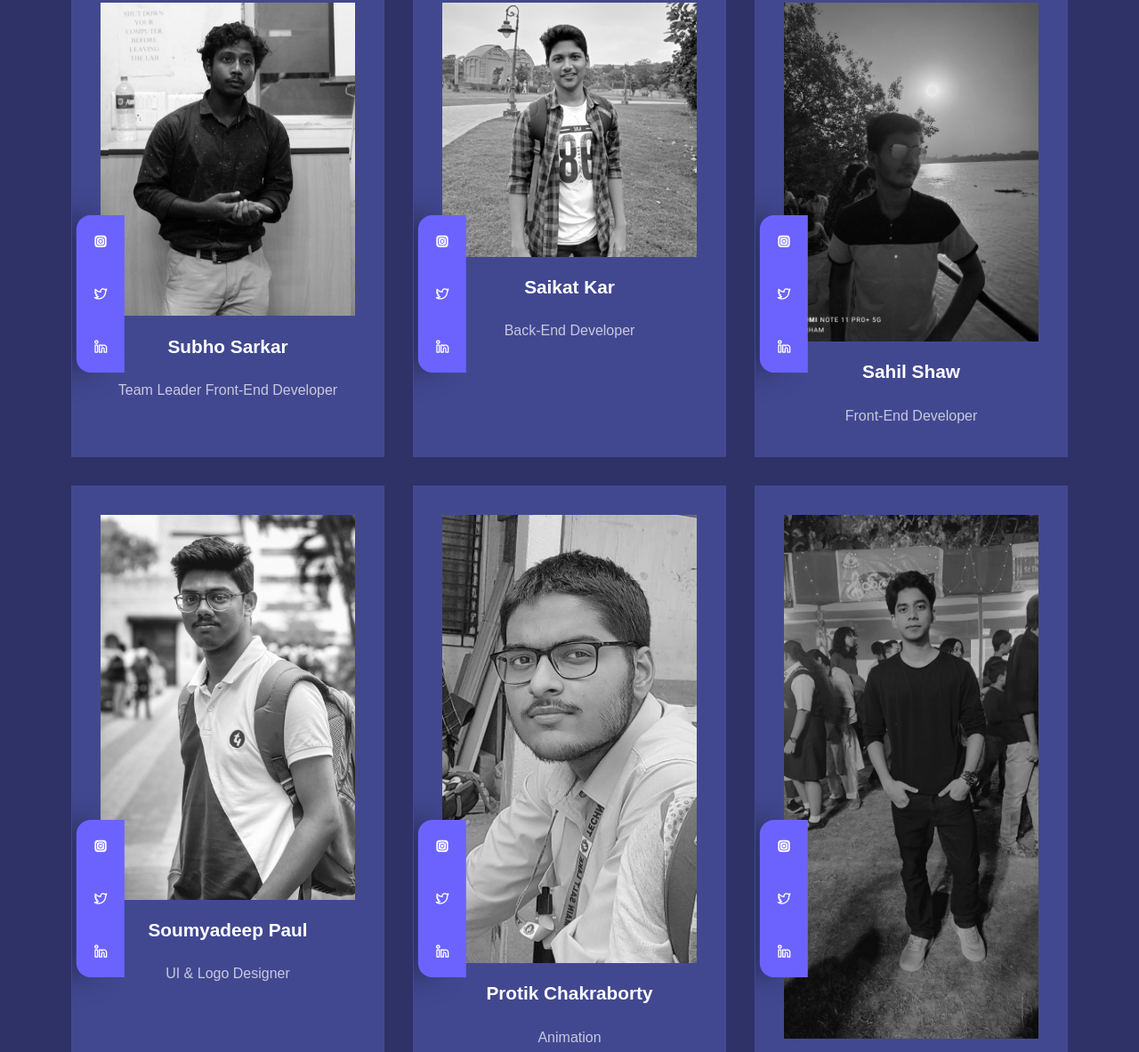
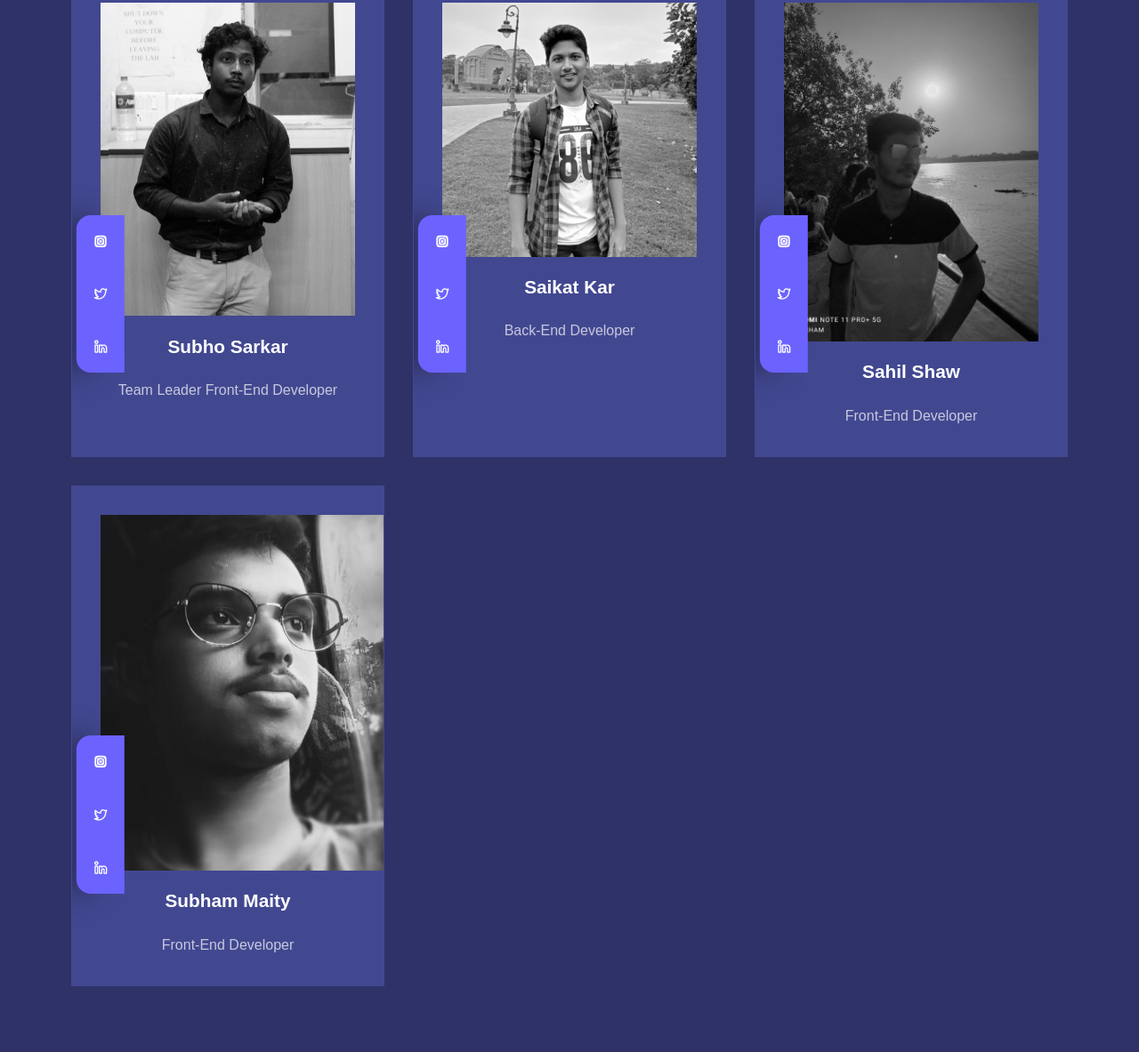
Before and after one commit to SaikatKar-12/ClubManagement, a website: page public/home/about.html in a window 1280 px wide. Shown: the part 912-2095 px from the top of the page at 89% size. Drawn offline with nearby package versions, Linux system fonts and the light colour scheme.

Commit message:
Added my card in about page

```diff
--- a/public/home/about.html
+++ b/public/home/about.html
@@ -1,24 +1,31 @@
 <!DOCTYPE html>
 <html lang="en">
   <head>
-    <meta charset="UTF-8">
-    <meta name="viewport" content="width=device-width, initial-scale=1.0">
-    <link rel="stylesheet" href="Home.css">
-    <link rel="stylesheet" href="About.css">
-    <link rel="stylesheet" href="https://unicons.iconscout.com/release/v2.1.6/css/unicons.css">
-    <link rel="preconnect" href="https://fonts.googleapis.com">
-<link rel="preconnect" href="https://fonts.gstatic.com" crossorigin>
-<link href="https://fonts.googleapis.com/css2?family=Montserrat+Alternates:wght@300;400;500;600;700;800;900&display=swap" rel="stylesheet">
-
-
-
+    <meta charset="UTF-8" />
+    <meta name="viewport" content="width=device-width, initial-scale=1.0" />
+    <link rel="stylesheet" href="Home.css" />
+    <link rel="stylesheet" href="About.css" />
+    <link
+      rel="stylesheet"
+      href="https://unicons.iconscout.com/release/v2.1.6/css/unicons.css"
+    />
+    <link rel="preconnect" href="https://fonts.googleapis.com" />
+    <link rel="preconnect" href="https://fonts.gstatic.com" crossorigin />
+    <link
+      href="https://fonts.googleapis.com/css2?family=Montserrat+Alternates:wght@300;400;500;600;700;800;900&display=swap"
+      rel="stylesheet"
+    />
 
     <title>CAMPUS CONNECT</title>
   </head>
   <body>
     <nav>
-        <div class = "container nav_container">
-            <img src="campus.png" alt="HTML5 Icon" style="width:100px;height:100px;">
+      <div class="container nav_container">
+        <img
+          src="campus.png"
+          alt="HTML5 Icon"
+          style="width: 100px; height: 100px"
+        />
 
         <a href="Home.html"><h4>CAMPUS CONNECT</h4></a>
         <ul class="nav_menu">
@@ -27,10 +34,12 @@
           <li><a href="../clubPage/clubPage.html">Clubs</a></li>
           <li><a href="../eventpage/index.html">Events</a></li>
           <li><a href="Contact.html">Contact</a></li>
-                <li id="request-element" style="display: none;"><a href="../permission/index.html">Requests</a></li>
+          <li id="request-element" style="display: none">
+            <a href="../permission/index.html">Requests</a>
+          </li>
           <li class="login-buttons">
-                    <button id="login-btn" style="display: none;">Login</button>
-                    <button id="logout-btn" style="display: none;">Logout</button>
+            <button id="login-btn" style="display: none">Login</button>
+            <button id="logout-btn" style="display: none">Logout</button>
           </li>
         </ul>
         <button id="open-menu-btn"><i class="uil uil-bars"></i></button>
@@ -38,18 +47,19 @@
       </div>
     </nav>
 
-
-
     <section class="about_achievements">
       <div class="container about_achievements-container">
         <div class="about_achievements-left">
-                <img src="achive.png" style="width:440px;height:300px;">
+          <img src="achive.png" style="width: 440px; height: 300px" />
         </div>
         <div class="about_achievements-right">
           <h1>Achievements</h1>
           <p>
-                    No more struggling for getting attendee!!!
-                    By partnering with student organizations, clubs, and influential individuals who can help promote your event to their networks we can increase student interest and participation in your event, ultimately minimizing the struggle of attracting attendees.
+            No more struggling for getting attendee!!! By partnering with
+            student organizations, clubs, and influential individuals who can
+            help promote your event to their networks we can increase student
+            interest and participation in your event, ultimately minimizing the
+            struggle of attracting attendees.
           </p>
           <div class="achievements_cards">
             <article class="achievements_card">
@@ -75,69 +85,97 @@
               <h3>30+</h3>
               <p>Colleges</p>
             </article>
-
-
           </div>
         </div>
       </div>
     </section>
-
-
-
-
 
     <section class="team">
       <h2>Meet Our Team</h2>
       <div class="container team_container">
         <article class="team_member">
           <div class="team_member-image">
-                    <img src="subho.jpg">
+            <img src="subho.jpg" />
           </div>
           <div class="team_member-info">
             <h4>Subho Sarkar</h4>
-                    <p>
-                        Team Leader
-                        Front-End Developer
-                    </p>
+            <p>Team Leader Front-End Developer</p>
           </div>
           <div class="team_member-socials">
-                    <a href="https://instagram.com" target="_blank"><i class="uil uil-instagram-alt"></i></a>
-                    <a href="https://twitter.com" target="_blank"><i class="uil uil-twitter-alt"></i></a>
-                    <a href="https://linkedin.com" target="_blank"><i class="uil uil-linkedin-alt"></i></a>
+            <a href="https://instagram.com" target="_blank"
+              ><i class="uil uil-instagram-alt"></i
+            ></a>
+            <a href="https://twitter.com" target="_blank"
+              ><i class="uil uil-twitter-alt"></i
+            ></a>
+            <a href="https://linkedin.com" target="_blank"
+              ><i class="uil uil-linkedin-alt"></i
+            ></a>
           </div>
         </article>
 
         <article class="team_member">
           <div class="team_member-image">
-                    <img src="saikat.jpeg">
+            <img src="saikat.jpeg" />
           </div>
           <div class="team_member-info">
             <h4>Saikat Kar</h4>
             <p>Back-End Developer</p>
           </div>
           <div class="team_member-socials">
-                    <a href="https://instagram.com" target="_blank"><i class="uil uil-instagram-alt"></i></a>
-                    <a href="https://twitter.com" target="_blank"><i class="uil uil-twitter-alt"></i></a>
-                    <a href="https://linkedin.com" target="_blank"><i class="uil uil-linkedin-alt"></i></a>
+            <a href="https://instagram.com" target="_blank"
+              ><i class="uil uil-instagram-alt"></i
+            ></a>
+            <a href="https://twitter.com" target="_blank"
+              ><i class="uil uil-twitter-alt"></i
+            ></a>
+            <a href="https://linkedin.com" target="_blank"
+              ><i class="uil uil-linkedin-alt"></i
+            ></a>
           </div>
         </article>
 
         <article class="team_member">
           <div class="team_member-image">
-                    <img src="sahil.jpeg">
+            <img src="sahil.jpeg" />
           </div>
           <div class="team_member-info">
             <h4>Sahil Shaw</h4>
             <p>Front-End Developer</p>
           </div>
           <div class="team_member-socials">
-                    <a href="https://instagram.com" target="_blank"><i class="uil uil-instagram-alt"></i></a>
-                    <a href="https://twitter.com" target="_blank"><i class="uil uil-twitter-alt"></i></a>
-                    <a href="https://linkedin.com" target="_blank"><i class="uil uil-linkedin-alt"></i></a>
+            <a href="https://instagram.com" target="_blank"
+              ><i class="uil uil-instagram-alt"></i
+            ></a>
+            <a href="https://twitter.com" target="_blank"
+              ><i class="uil uil-twitter-alt"></i
+            ></a>
+            <a href="https://linkedin.com" target="_blank"
+              ><i class="uil uil-linkedin-alt"></i
+            ></a>
           </div>
         </article>
-
         <article class="team_member">
+          <div class="team_member-image" style="width: 400px; height: 400px">
+            <img src="Subham pic 1.jpg" style="width: 365px; height: 400px" />
+          </div>
+          <div class="team_member-info">
+            <h4>Subham Maity</h4>
+            <p>Front-End Developer</p>
+          </div>
+          <div class="team_member-socials">
+            <a href="https://instagram.com" target="_blank"
+              ><i class="uil uil-instagram-alt"></i
+            ></a>
+            <a href="https://twitter.com" target="_blank"
+              ><i class="uil uil-twitter-alt"></i
+            ></a>
+            <a href="https://linkedin.com" target="_blank"
+              ><i class="uil uil-linkedin-alt"></i
+            ></a>
+          </div>
+        </article>
+        <!-- <article class="team_member">
                 <div class="team_member-image">
                     <img src="soumyadeep.jpeg">
                 </div>
@@ -180,22 +218,16 @@
                     <a href="https://twitter.com" target="_blank"><i class="uil uil-twitter-alt"></i></a>
                     <a href="https://linkedin.com" target="_blank"><i class="uil uil-linkedin-alt"></i></a>
                 </div>
-            </article>
+            </article> -->
       </div>
-
     </section>
-
-
 
     <!--------FOOTER-->
     <footer class="footer">
       <div class="container footer_container">
         <div class="footer_1">
-                <a href="Home.html" class="footer_logo">
-                    <h4>CAMPUS CONNECT</h4></a>
-                <p>
-                    Event Management Software
-                </p>
+          <a href="Home.html" class="footer_logo"> <h4>CAMPUS CONNECT</h4></a>
+          <p>Event Management Software</p>
         </div>
 
         <div class="footer_2">
@@ -240,19 +272,13 @@
             </li>
           </ul>
         </div>
-
-
       </div>
 
       <div class="footer_copyright">
         <small>Copyright &copy; CAMPUS CONNECT</small>
-
       </div>
-
     </footer>
 
-
     <script src="./main.js"></script>
-
   </body>
 </html>
```
Also changed, not shown: public/home/Subham pic 1.jpg (added). Lines whose indentation alone changed are shown as unchanged.
